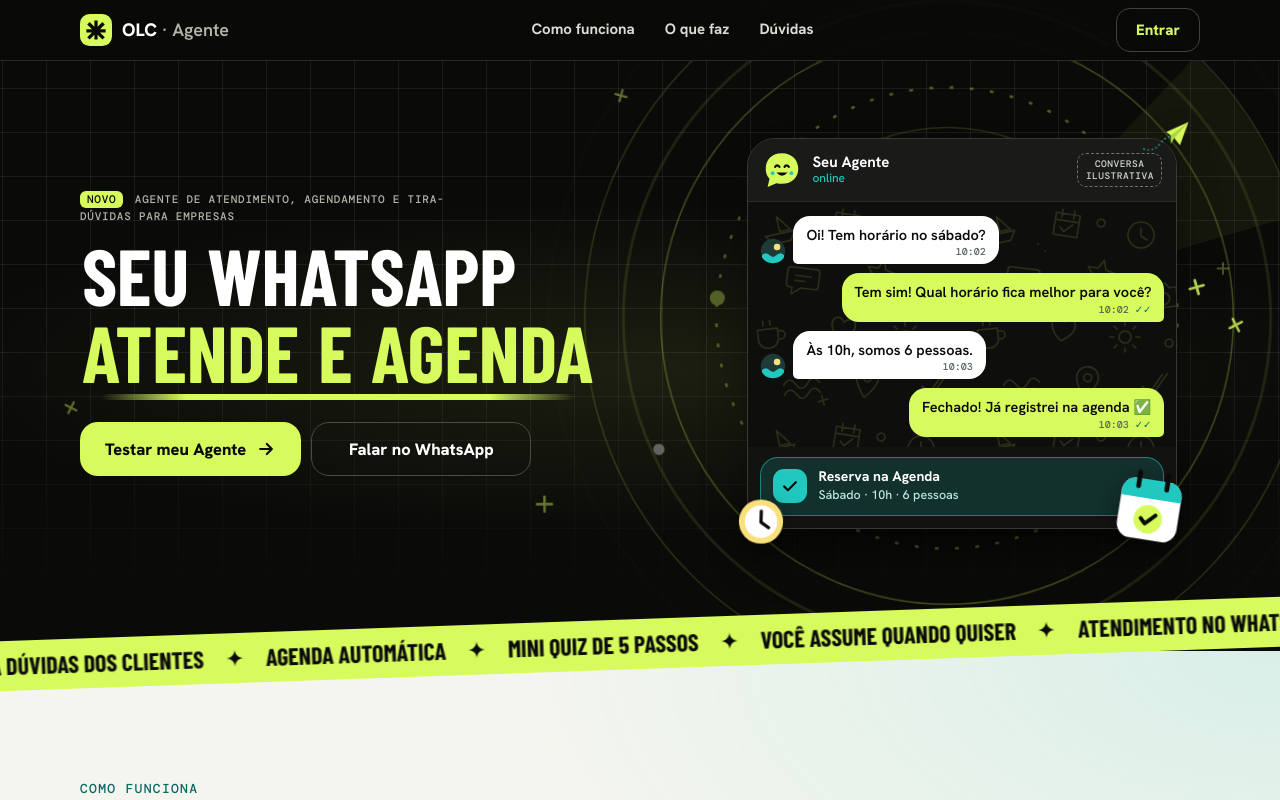
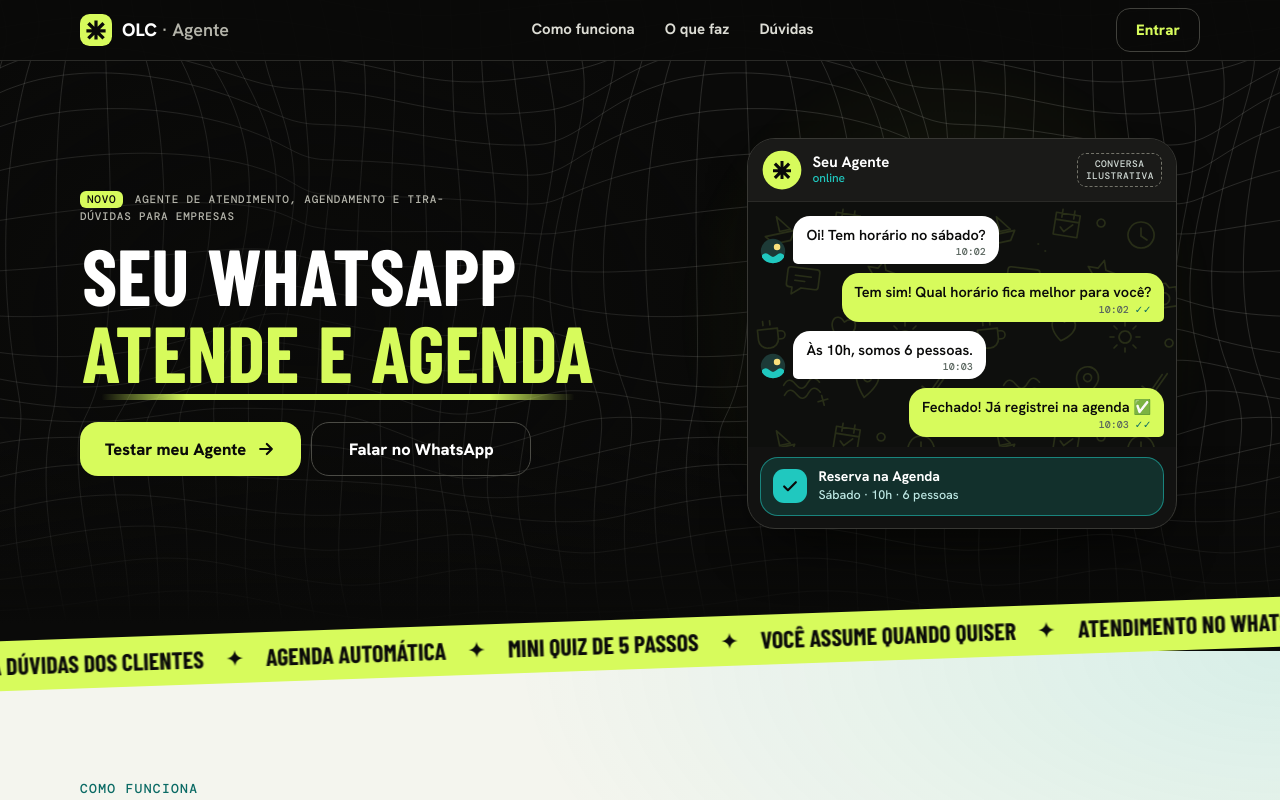
Before and after one commit to graficoscripto-cmyk/olc-app-cliente, a plain HTML site: page index.html in a window 1280 px wide. Shown: the top 800 px of the page. Drawn offline with Linux system fonts and the light colour scheme.

Commit message:
Fundo limpo com grade distorcida e marca OLC no lugar do rosto do Agente
Co-authored-by: OpenBot <335604065+openbotgit[bot]@users.noreply.github.com>

```diff
--- a/landing.js
+++ b/landing.js
@@ -12,21 +12,9 @@ const SPARK = '<path d="M20 2c2 11 7 16 18 18-11 2-16 7-18 18-2-11-7-16-18-18C13
 
 /* marca e personagens desenhados para a OLC */
 const MARK = svg('0 0 40 40', '<rect width="40" height="40" rx="12" fill="#d7fb5c"/><path d="M18 8h4v8l6-6 3 3-6 6h7v4h-7l6 6-3 3-6-6v6h-4v-6l-6 6-3-3 6-6H8v-4h7l-6-6 3-3 6 6z" fill="#0a0a09"/>', 'v-mark');
-const AGENT = svg('0 0 64 64', '<path d="M32 5C16 5 6 15 6 30c0 7 2 12 6 16l-3 13 14-6c3 1 6 1 9 1 16 0 26-10 26-24S48 5 32 5z" fill="#d7fb5c"/><path d="M21 27q3-5 7 0M36 27q3-5 7 0" fill="none" stroke="#0a0a09" stroke-width="3.4" stroke-linecap="round"/><path d="M23 36q9 10 18 0z" fill="#0a0a09"/><circle cx="17" cy="37" r="3" fill="#20c8bf"/><circle cx="47" cy="37" r="3" fill="#20c8bf"/>', 'v-agent');
+const STAR = 'M18 8h4v8l6-6 3 3-6 6h7v4h-7l6 6-3 3-6-6v6h-4v-6l-6 6-3-3 6-6H8v-4h7l-6-6 3-3 6 6z';
+const AGENT = svg('0 0 64 64', '<circle cx="32" cy="32" r="31" fill="#d7fb5c"/><path transform="translate(8 8) scale(1.2)" d="' + STAR + '" fill="#0a0a09"/>', 'v-agent');
 const CLIENT = svg('0 0 64 64', '<circle cx="32" cy="32" r="30" fill="#1d3a37"/><circle cx="42" cy="22" r="8" fill="#f8e07c"/><path d="M5 42q9-9 18 0t18 0 18 0v6C53 57 44 62 32 62S11 57 5 48z" fill="#20c8bf"/>', 'v-client');
-
-const STK_CAL = svg('0 0 96 100', '<rect x="8" y="14" width="76" height="76" rx="18" fill="#fff"/><path d="M8 32a18 18 0 0 1 18-18h40a18 18 0 0 1 18 18v6H8z" fill="#20c8bf"/><path d="M28 6v18M64 6v18" stroke="#0a0a09" stroke-width="6" stroke-linecap="round"/><circle cx="46" cy="64" r="18" fill="#d7fb5c"/><path d="M37 64l6 6 12-12" fill="none" stroke="#0a0a09" stroke-width="5" stroke-linecap="round" stroke-linejoin="round"/>');
-const STK_CLOCK = svg('0 0 80 80', '<circle cx="40" cy="40" r="34" fill="#f8e07c"/><circle cx="40" cy="40" r="25" fill="#fff"/><path d="M40 24v17l12 8" fill="none" stroke="#0a0a09" stroke-width="5" stroke-linecap="round" stroke-linejoin="round"/>');
-const STK_PLANE = svg('0 0 120 90', '<path d="M4 82q28 6 40-14t26-22" fill="none" stroke="#20c8bf" stroke-width="3" stroke-dasharray="2 9" stroke-linecap="round"/><path d="M60 34l56-30-18 62-16-18z" fill="#d7fb5c"/><path d="M82 48l34-44-44 38 2 22z" fill="#a9d63a"/>');
-const ring = (r, c) => `<circle class="${c}" cx="300" cy="300" r="${r}"/>`;
-const layer = (c, body) => svg('0 0 600 600', body, 'v-layer ' + c);
-const RINGS = cls => `<div class="v-rings ${cls || ''}" aria-hidden="true">` +
-  layer('base', [90, 215].map(r => ring(r, 'rg')).join('')) + layer('base base--b', [150, 285].map(r => ring(r, 'rg')).join('')) +
-  [0, 1, 2].map(i => layer('wave wave' + i, ring(285, ''))).join('') +
-  layer('spin spin--a', ring(182, 'dash') + '<circle class="sat" cx="482" cy="300" r="6"/>') +
-  layer('spin spin--b', ring(250, 'arc') + '<circle class="sat sat--b" cx="300" cy="50" r="4.5"/>') +
-  layer('spin spin--c', '<path class="sweep" d="M300 300L585 300A285 285 0 0 0 546.8 157.5Z"/>') +
-  layer('bull', ring(9, '')) + '</div>';
 
 const CHAT = [
   ['c', 'Oi! Tem horário no sábado?', '10:02'],
@@ -35,7 +23,6 @@ const CHAT = [
   ['a', 'Fechado! Já registrei na agenda ✅', '10:03']
 ];
 const chat = () => `<figure class="v-scene" aria-label="Conversa ilustrativa entre um cliente e o Agente">
-  <span class="v-stk v-stk--plane">${STK_PLANE}</span><span class="v-stk v-stk--clock">${STK_CLOCK}</span>
   <div class="v-phone">
    <div class="v-phone__head">${AGENT}<div><b>Seu Agente</b><small id="vStatus">online</small></div><span class="v-tag">Conversa ilustrativa</span></div>
    <div class="v-log" id="vLog">
@@ -44,7 +31,6 @@ const chat = () => `<figure class="v-scene" aria-label="Conversa ilustrativa ent
    </div>
    <div class="v-booked" id="vBooked"><span>${CHECK}</span><div><b>Reserva na Agenda</b><small>Sábado · 10h · 6 pessoas</small></div></div>
   </div>
-  <span class="v-stk v-stk--cal" id="vCal">${STK_CAL}</span>
   <span class="v-call v-call--a" id="vCallA" aria-hidden="true"><b>O cliente pergunta,</b> o Agente responde</span>
   <span class="v-call v-call--b" id="vCallB" aria-hidden="true"><b>Fechou?</b> Vai para a Agenda</span>
  </figure>`;
@@ -112,7 +98,7 @@ function render(root, on) {
  </div></header>
 
  <main>
- <section class="v-hero" id="vTop"><div class="v-grid" aria-hidden="true">${[1, 2, 3, 4, 5, 6, 7].map(i => `<i class="v-plus v-plus${i}"></i>`).join('')}<i class="v-beam"></i></div>${RINGS('v-rings--hero')}<div class="v-wrap v-hero__in">
+ <section class="v-hero" id="vTop"><div class="v-warp" aria-hidden="true"></div><div class="v-wrap v-hero__in">
   <div class="v-hero__head">
    <p class="v-over"><b>Novo</b> Agente de atendimento, agendamento e tira-dúvidas para empresas</p>
    <h1 aria-label="Seu WhatsApp atende e agenda"><em aria-hidden="true"><i class="v-w v-w0"><i>Seu</i></i> <i class="v-w v-w1"><i>WhatsApp</i></i></em> <span aria-hidden="true"><i class="v-w v-w2"><i>atende</i></i> <i class="v-w v-w3"><i>e</i></i> <i class="v-w v-w4"><i>agenda</i></i><b class="v-swash"></b></span></h1>
@@ -146,7 +132,7 @@ function render(root, on) {
   </div>
  </div></section>
 
- <section class="v-panel" aria-labelledby="vPanelT">${RINGS('v-rings--side')}<div class="v-wrap">
+ <section class="v-panel" aria-labelledby="vPanelT"><div class="v-warp" aria-hidden="true"></div><div class="v-wrap">
   <div class="v-title" data-r>${eyebrow('O seu painel')}<h2 id="vPanelT">Três telas. Tudo no celular.</h2></div>
   <div class="v-tabs" role="tablist" aria-label="Telas do painel">${PANEL.map((p, i) => `<button type="button" role="tab" id="vTab${i}" aria-controls="vPane${i}" aria-selected="${i === 0}" data-pane="${i}">${p[0]}</button>`).join('')}<i class="v-tabs__ink pos0" id="vInk" aria-hidden="true"></i></div>
   <div class="v-panes">${PANEL.map((p, i) => `<div class="v-pane${i === 0 ? ' on' : ''}" role="tabpanel" id="vPane${i}" aria-labelledby="vTab${i}"><p>${p[1]}</p><div class="v-ui" aria-hidden="true">${p[2]}</div></div>`).join('')}</div>
@@ -158,7 +144,7 @@ function render(root, on) {
   <div>${FAQ.map(f => `<details data-r><summary><span>${f[0]}</span><i>${ARROW}</i></summary><p>${f[1]}</p></details>`).join('')}</div>
  </div></section>
 
- <section class="v-end" aria-labelledby="vEndT">${RINGS('v-rings--end')}<div class="v-wrap" data-r>
+ <section class="v-end" aria-labelledby="vEndT"><div class="v-warp" aria-hidden="true"></div><div class="v-wrap" data-r>
   <span class="v-end__art">${AGENT}</span>
   <h2 id="vEndT">Pronto para começar?</h2>
   <p>Fale com a OLC ou entre no seu painel.</p>
@@ -240,8 +226,8 @@ function render(root, on) {
 /* conversa do topo: digita, responde, registra a reserva e recomeça */
 function playChat(v) {
   const scene = v.querySelector('.v-scene'), msgs = [...v.querySelectorAll('.v-msg')], typing = v.querySelector('#vTyping');
-  const booked = v.querySelector('#vBooked'), cal = v.querySelector('#vCal'), callA = v.querySelector('#vCallA'), callB = v.querySelector('#vCallB'), status = v.querySelector('#vStatus');
-  if (calm()) { [...msgs, booked, cal, callA, callB].forEach(el => el.classList.add('on')); return; }
+  const booked = v.querySelector('#vBooked'), callA = v.querySelector('#vCallA'), callB = v.querySelector('#vCallB'), status = v.querySelector('#vStatus');
+  if (calm()) { [...msgs, booked, callA, callB].forEach(el => el.classList.add('on')); return; }
   scene.classList.add('play');
   let seen = true;
   if ('IntersectionObserver' in window) new IntersectionObserver(e => seen = e[0].isIntersecting, { threshold: .15 }).observe(scene);
@@ -267,9 +253,9 @@ function playChat(v) {
         status.textContent = 'online'; msgs[i].classList.add('on'); if (agent) callA.classList.add('on'); await wait(agent ? 900 : 600);
       }
       first = false;
-      booked.classList.add('on'); cal.classList.add('on'); callB.classList.add('on');
+      booked.classList.add('on'); callB.classList.add('on');
       await wait(5200);
-      [...msgs, booked, cal, callA, callB].forEach(el => el.classList.remove('on'));
+      [...msgs, booked, callA, callB].forEach(el => el.classList.remove('on'));
       await wait(700);
     }
   })();
--- a/vitrine.css
+++ b/vitrine.css
@@ -37,9 +37,7 @@ body.is-landing{background:#0a0a09}
 .v-btn--nav{min-height:44px;min-width:84px;padding:0 18px;border-color:#41413c;border-radius:14px;background:transparent;color:var(--lime);font-size:15px}
 
 /* topo com a conversa */
-.v-hero{margin-top:-60px;padding:70px 0 40px;overflow:hidden;background:radial-gradient(80% 38% at 50% 58%,rgba(215,251,92,.085),transparent 70%),var(--ink);color:#fff}
-.v-rings{position:absolute;pointer-events:none;fill:none;stroke:var(--lime);stroke-width:1.2;opacity:.34}
-.v-rings--hero{left:50%;top:455px;width:760px;height:760px;margin:-380px 0 0 -380px}
+.v-hero{margin-top:-60px;padding:70px 0 40px;overflow:hidden;background:var(--ink);color:#fff}
 .v-hero__in{display:grid;grid-template-columns:minmax(0,1fr);gap:14px;text-align:center}
 .v-over{max-width:34em;margin-inline:auto!important;font:500 11px/1.55 var(--mono);letter-spacing:.07em;text-transform:uppercase;color:var(--muted)}
 .v-over b{display:inline-block;margin-right:4px;padding:0 7px;border-radius:6px;background:var(--lime);color:var(--ink);font-weight:500}
@@ -80,13 +78,6 @@ body.is-landing{background:#0a0a09}
 .v-booked small{display:block;font-size:12.5px;color:#bfe9e5}
 .v-scene.play .v-booked{opacity:0;transform:translateY(16px);transition:opacity .3s,transform .5s cubic-bezier(.3,1.5,.5,1)}
 .v-scene.play .v-booked.on{opacity:1;transform:none}
-.v-stk{position:absolute;display:block;pointer-events:none}
-.v-stk svg{display:block;width:100%;height:auto;filter:drop-shadow(0 10px 14px rgba(0,0,0,.4))}
-.v-stk--cal{z-index:3;right:-12px;bottom:-20px;width:76px;rotate:9deg}
-.v-scene.play .v-stk--cal{opacity:0;transform:scale(.3) rotate(-24deg);transition:opacity .25s,transform .6s cubic-bezier(.3,1.7,.5,1)}
-.v-scene.play .v-stk--cal.on{opacity:1;transform:none}
-.v-stk--clock{z-index:3;left:-12px;bottom:-22px;width:52px;animation:v-float 5.5s ease-in-out infinite}
-.v-stk--plane{z-index:3;right:-12px;top:-12px;width:46px;animation:v-float 6.5s ease-in-out -2s infinite}
 @keyframes v-float{50%{transform:translateY(-9px) rotate(5deg)}}
 
 .v-hero__cta{display:grid;gap:10px;width:100%;max-width:400px;margin:14px auto 0}
@@ -109,7 +100,7 @@ body.is-landing{background:#0a0a09}
 .v-line li{position:relative;padding-left:48px;min-width:0}
 .v-line__num{position:absolute;left:0;top:18px;z-index:1;display:grid;place-items:center;width:33px;height:33px;border:2px solid #d3d7ca;border-radius:50%;background:var(--paper);font:500 14px/1 var(--mono);transition:transform .35s cubic-bezier(.3,1.7,.5,1)}
 .v-line__num.lit{border-color:var(--lime);background:var(--lime);transform:scale(1.12);box-shadow:0 0 0 5px rgba(215,251,92,.32)}
-.v-card{border-radius:26px;background:radial-gradient(90% 80% at 100% 0,rgba(215,251,92,.13),transparent 70%),linear-gradient(rgba(255,255,255,.045) 1px,transparent 1px) 0 0/28px 28px,linear-gradient(90deg,rgba(255,255,255,.045) 1px,transparent 1px) 0 0/28px 28px,var(--ink);overflow:hidden}
+.v-card{border-radius:26px;background:radial-gradient(90% 80% at 100% 0,rgba(215,251,92,.1),transparent 70%),var(--ink);overflow:hidden}
 .v-art{display:grid;place-items:center;min-height:236px;padding:22px 18px;color:#fff}
 .v-line__tx{margin-top:16px}
 .v-line__tx p{margin-top:6px;font-size:16px;color:var(--mute)}
@@ -160,9 +151,8 @@ body.is-landing{background:#0a0a09}
 .v-switch[aria-checked="true"] i::after{transform:translateX(22px)}
 
 /* painel */
-.v-panel{padding:78px 0 56px;overflow:hidden;background:linear-gradient(rgba(255,255,255,.04) 1px,transparent 1px) 0 0/44px 44px,linear-gradient(90deg,rgba(255,255,255,.04) 1px,transparent 1px) 0 0/44px 44px,var(--ink);color:#fff}
+.v-panel{padding:78px 0 56px;overflow:hidden;background:var(--ink);color:#fff}
 .v-panel .v-eyebrow,.v-end .v-eyebrow{color:var(--teal)}
-.v-rings--side{right:-330px;top:-250px;width:620px;height:620px}
 .v-tabs{position:relative;display:grid;grid-template-columns:repeat(3,minmax(0,1fr));border-bottom:2px solid var(--line)}
 .v-tabs button{min-height:56px;padding:6px 4px;border:0;background:transparent;color:#97978d;font-size:15px;font-weight:800;line-height:1.2}
 .v-tabs button[aria-selected="true"]{color:#fff}
@@ -200,7 +190,6 @@ body.is-landing{background:#0a0a09}
 
 /* chamada final e rodapé */
 .v-end{padding:80px 0 76px;overflow:hidden;background:var(--ink);color:#fff;text-align:center}
-.v-rings--end{left:50%;top:50%;width:720px;height:720px;margin:-360px 0 0 -360px;}
 .v-end__art svg{width:92px;height:92px;animation:v-float 5s ease-in-out infinite}
 .v-end h2{margin-top:14px;color:var(--lime);font-size:clamp(54px,16vw,100px)}
 .v-end .v-wrap>p{margin-top:12px;font-size:17px;color:#dcdcd4}
@@ -234,7 +223,6 @@ body.is-landing{background:#0a0a09}
  .v-scene{grid-area:chat;align-self:center;max-width:430px}
  .v-hero__cta{grid-area:cta;align-self:start;grid-template-columns:auto auto;justify-content:start;max-width:none;margin:0}
  .v-hero__cta p{grid-column:1/-1}
- .v-rings--hero{left:75%;top:50%}
  .v-tape{margin-inline:-30px}
  .v-how{padding:130px 0 100px}
  .v-line{gap:64px}
@@ -265,28 +253,7 @@ body.is-landing{background:#0a0a09}
 }
 
 /* ===== rodada 27/11 · topo ===== */
-.v-layer{position:absolute;inset:0;width:100%;height:100%;fill:none;overflow:visible;will-change:transform}
-.v-layer.base{animation:v-ring 4.2s ease-in-out infinite;opacity:.45}.v-layer.base--b{animation-delay:-2.1s}
-@keyframes v-ring{50%{transform:scale(1.055);opacity:.8}}
-.v-layer.wave{stroke-width:2.6;opacity:0;animation:v-wave 4.8s cubic-bezier(.2,.6,.4,1) infinite}
-.v-layer.wave1{animation-delay:1.6s}.v-layer.wave2{animation-delay:3.2s}
-@keyframes v-wave{0%{transform:scale(.08);opacity:0}12%{opacity:.95}100%{transform:scale(1.14);opacity:0}}
-.v-layer.spin--a{animation:v-spin 13s linear infinite}.v-layer.spin--b{animation:v-spin 21s linear infinite reverse}.v-layer.spin--c{animation:v-spin 7s linear infinite}
-@keyframes v-spin{to{transform:rotate(360deg)}}
-.v-rings .dash{stroke-dasharray:3 13;stroke-width:2}
-.v-rings .arc{stroke-dasharray:240 1330;stroke-width:3;stroke-linecap:round}
-.v-rings .sat{fill:var(--lime);stroke:none}.v-rings .sat--b{fill:#fff}
-.v-rings .sweep{fill:var(--lime);stroke:none;opacity:.17}
-.v-layer.bull{fill:var(--lime);stroke:none;animation:v-ring 2.1s ease-in-out infinite}
 
-.v-grid{position:absolute;inset:0;pointer-events:none;overflow:hidden;background:linear-gradient(rgba(255,255,255,.07) 1px,transparent 1px) 50% 0/44px 44px,linear-gradient(90deg,rgba(255,255,255,.07) 1px,transparent 1px) 50% 0/44px 44px;-webkit-mask-image:linear-gradient(#000 55%,transparent 98%);mask-image:linear-gradient(#000 55%,transparent 98%)}
-.v-plus{position:absolute;width:13px;height:13px;opacity:.3;animation:v-twinkle 3.6s ease-in-out infinite}
-.v-plus::before,.v-plus::after{content:"";position:absolute;left:5.5px;top:0;width:2px;height:13px;border-radius:2px;background:var(--lime)}
-.v-plus::after{rotate:90deg}
-.v-plus1{left:7%;top:88px}.v-plus2{right:9%;top:150px;animation-delay:.6s}.v-plus3{left:13%;top:31%;animation-delay:1.2s}.v-plus4{right:6%;top:44%;animation-delay:1.8s}.v-plus5{left:5%;top:63%;animation-delay:2.4s}.v-plus6{right:16%;top:76%;animation-delay:.9s}.v-plus7{left:46%;top:70px;animation-delay:3s}
-@keyframes v-twinkle{50%{opacity:1;transform:rotate(90deg) scale(1.35)}}
-.v-beam{position:absolute;left:0;right:0;top:0;height:180px;background:linear-gradient(transparent,rgba(215,251,92,.065),transparent);animation:v-beam 9s linear infinite}
-@keyframes v-beam{from{transform:translateY(-200px)}to{transform:translateY(1000px)}}
 
 .v h1 em{display:block;font-style:normal}
 .v h1 span{white-space:normal;position:relative;width:max-content;max-width:100%;margin-inline:auto}
@@ -305,8 +272,7 @@ body.is-landing{background:#0a0a09}
 .v-hero__cta{animation:v-rise .8s ease .75s both}
 .v-scene{animation:v-rise .9s cubic-bezier(.2,1,.3,1) .5s both}
 @keyframes v-rise{from{opacity:0;transform:translateY(24px)}}
-@media (prefers-reduced-motion:reduce){.v-layer.wave,.v-layer.spin--c,.v-beam{display:none}}
-@media (min-width:900px){.v h1 span{margin-inline:0}.v-rings--hero{left:74%;top:50%}}
+@media (min-width:900px){.v h1 span{margin-inline:0}}
 
 /* ===== rodada 27/11 · movimento dentro dos cards ===== */
 .v-card:not(.live) *,.v-take:not(.live) *,.v-checks li:not(.live) *,.v-ui:not(.live) *{animation-play-state:paused!important}
@@ -472,10 +438,6 @@ body.is-landing{background:#0a0a09}
  .v-scene.play .v-call:not(.on){opacity:0}
  .v-scene.play .v-call--a:not(.on){transform:translateX(-46px) scale(.8)}
  .v-scene.play .v-call--b:not(.on){transform:translateX(46px) scale(.8)}
- .v-stk--clock{bottom:-34px}
- .v-stk--cal{right:auto;left:30px;bottom:-34px;width:54px}
- .v-stk--clock{display:none}
- .v-stk--plane{top:-38px;right:-6px}
 
  /* passos: ilustracao e texto em camadas, alternando os lados */
  .v-how{overflow:hidden}
@@ -515,7 +477,6 @@ body.is-landing{background:#0a0a09}
 .v .v-checks li:nth-child(3) h3{color:#fff}
 .v .v-checks li h3,.v .v-line__tx h3,.v .v-how h2,.v .v-does h2,.v .v-faq h2{color:var(--ink)}
 .v .v-checks li:nth-child(3) h3{color:#fff}
-.v-plus1{left:3%;top:196px}.v-plus7{left:auto;right:4%;top:262px}.v-plus2{top:318px;right:3%}
 .v-hero:not(.live) *,.v-tape:not(.live) *,.v-panel:not(.live) *,.v-end:not(.live) *{animation-play-state:paused!important}
 @media (max-width:899px){
  .v-scene{margin-top:56px!important}
@@ -523,6 +484,12 @@ body.is-landing{background:#0a0a09}
  .v-art--2{padding-bottom:52px}
  .v-phone{animation-name:v-stage-lite}
  @keyframes v-stage-lite{0%,100%{transform:translateY(0) rotate(-.6deg)}50%{transform:translateY(-5px) rotate(.6deg)}}
- .v-beam{display:none}
 }
-@media (min-width:900px){.v-plus3{left:42%;top:78%}.v-plus1{left:48%;top:14%}}
+
+/* ===== rodada 3 · fundo: grade distorcida e um unico destaque discreto ===== */
+.v-warp{position:absolute;inset:0;pointer-events:none;overflow:hidden;background:url("bg-grid.svg?v=9") 50% 0/560px 560px repeat}
+.v-warp::after{content:"";position:absolute;inset:0;background:radial-gradient(70% 46% at 50% 24%,rgba(10,10,9,.58),transparent 72%),linear-gradient(transparent 68%,var(--ink) 97%)}
+.v-hero .v-warp::before{content:"";position:absolute;left:50%;top:430px;width:520px;height:520px;margin-left:-260px;border-radius:50%;background:radial-gradient(closest-side,rgba(215,251,92,.12),transparent);animation:v-glow 9s ease-in-out infinite}
+@keyframes v-glow{50%{transform:scale(1.14);opacity:.65}}
+.v-scene{margin-bottom:8px}
+@media (min-width:900px){.v-warp{background-size:640px 640px}.v-warp::after{background:radial-gradient(50% 70% at 24% 50%,rgba(10,10,9,.7),transparent 75%),linear-gradient(transparent 70%,var(--ink) 98%)}.v-hero .v-warp::before{left:74%;top:50%;margin-top:-260px}}
```
Also changed, not shown: bg-grid.svg (added).
